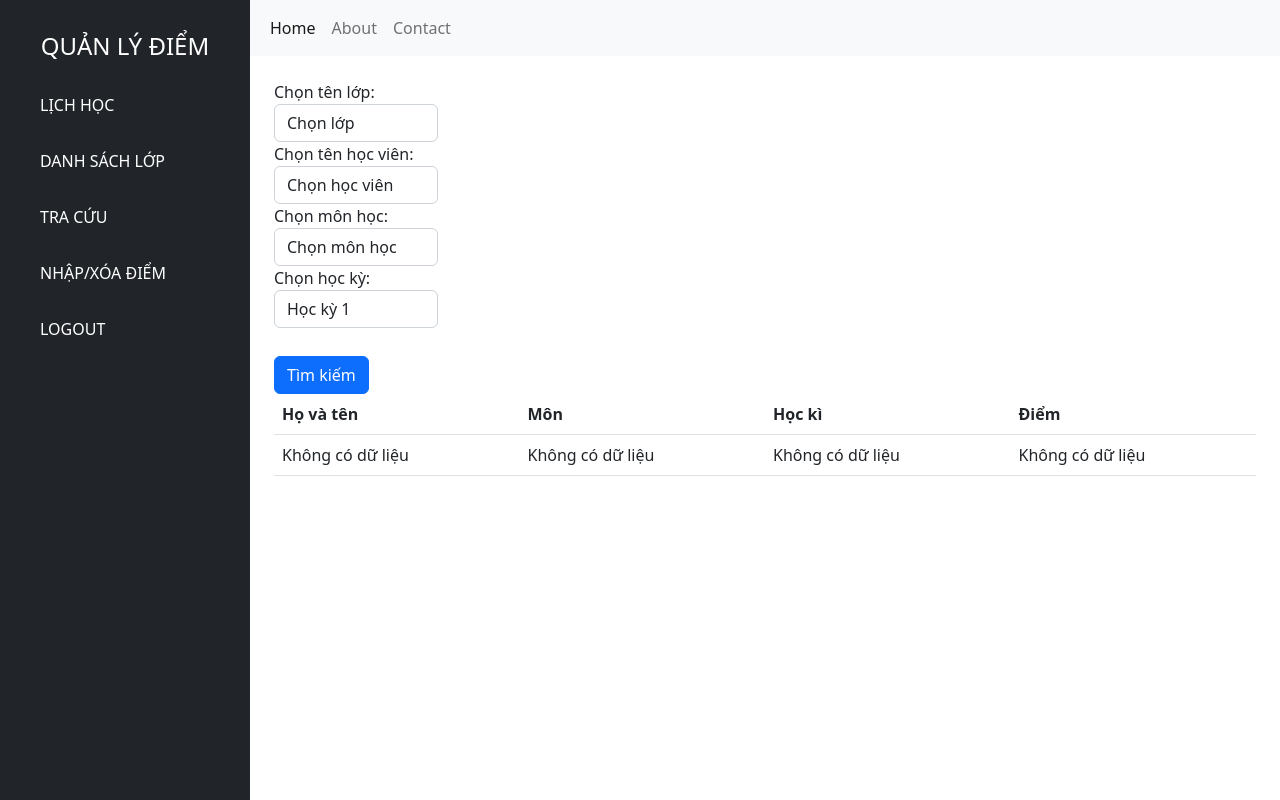
After one commit to quocytihn/Quanlydiem_letrungnguyen, a Django app: template myProject/myApp/templates/tracuu.html in a window 1280 px wide. The commit adds this page. Run offline with Django 5.2, Linux system fonts and the light colour scheme; the template is opened without the code that fills it: values that come from a table or form of the project are taken from there, others are empty.

Commit message:
home.html

```diff
--- a/myProject/myApp/templates/base.html
+++ b/myProject/myApp/templates/base.html
@@ -10,19 +10,20 @@
     <link rel="stylesheet" href="{% static 'css/styles.css' %}">
 </head>
 <body>
-    <div class="wrapper">
+    <div class="d-flex">
+        <!-- Sidebar -->
 
         {% include 'sidebar.html' %}
 
-        <div class="main-panel">
-
+        <div class="flex-grow-1">
+            <!-- Navbar -->
             {% include 'navigation.html' %}
-
+            <!-- Page Content -->
+            <div class="p-4">
             {% block content %}{% endblock content %}
 
             {% include 'footer.html' %}
-
-        </div>
+            <div>
     </div>
     <script src="https://cdn.jsdelivr.net/npm/bootstrap@5.2.3/dist/js/bootstrap.bundle.min.js" integrity="sha384-kenU1KFdBIe4zVF0s0G1M5b4hcpxyD9F7jL+jjXkk+Q2h455rYXK/7HAuoJl+0I4" crossorigin="anonymous"></script>
     <script src="{% static 'js/scripts.js' %}"></script>
--- a/myProject/myApp/templates/navigation.html
+++ b/myProject/myApp/templates/navigation.html
@@ -0,0 +1,20 @@
+<nav class="navbar navbar-expand-lg navbar-light bg-light">
+    <div class="container-fluid">
+        <button class="navbar-toggler" type="button" data-bs-toggle="collapse" data-bs-target="#navbarNav" aria-controls="navbarNav" aria-expanded="false" aria-label="Toggle navigation">
+            <span class="navbar-toggler-icon"></span>
+        </button>
+        <div class="collapse navbar-collapse" id="navbarNav">
+            <ul class="navbar-nav me-auto">
+                <li class="nav-item">
+                    <a class="nav-link active" aria-current="page" href="#">Home</a>
+                </li>
+                <li class="nav-item">
+                    <a class="nav-link" href="#">About</a>
+                </li>
+                <li class="nav-item">
+                    <a class="nav-link" href="#">Contact</a>
+                </li>
+            </ul>
+        </div>
+    </div>
+</nav>
--- a/myProject/myApp/templates/sidebar.html
+++ b/myProject/myApp/templates/sidebar.html
@@ -0,0 +1,20 @@
+<nav class="bg-dark text-white vh-100 p-3" style="width: 250px;">
+    <h4 class="text-center m-3">QUẢN LÝ ĐIỂM</h4>
+    <ul class="nav flex-column">
+        <li class="nav-item p-2">
+            <a class="nav-link text-white" href="#">LỊCH HỌC</a>
+        </li>
+        <li class="nav-item p-2">
+            <a class="nav-link text-white" href="#">DANH SÁCH LỚP</a>
+        </li>
+        <li class="nav-item p-2">
+            <a class="nav-link text-white" href="#">TRA CỨU</a>
+        </li>
+        <li class="nav-item p-2">
+            <a class="nav-link text-white" href="#">NHẬP/XÓA ĐIỂM</a>
+        </li>
+        <li class="nav-item p-2">
+            <a class="nav-link text-white" href="#">LOGOUT</a>
+        </li>
+    </ul>
+</nav>
--- /dev/null
+++ b/myProject/myApp/templates/tracuu.html
@@ -0,0 +1,71 @@
+{% extends 'base.html' %}
+
+{% block title %}Trang Chủ{% endblock %}
+
+{% block content %}
+<content>
+  <form action="" method="post">
+    <div class="form-row" >
+      {% csrf_token %}
+      <div class="col-md-2">
+        <div class="form-group">
+            {{ form.ten_lop.label_tag }}
+            {{ form.ten_lop }}
+        </div>
+      </div>
+      <div class="col-md-2">
+        <div class="form-group">
+            {{ form.ten_hoc_vien.label_tag }}
+            {{ form.ten_hoc_vien }}
+        </div>
+      </div>
+      <div class="col-md-2">
+        <div class="form-group">
+            {{ form.ten_mon_hoc.label_tag }}
+            {{ form.ten_mon_hoc }}
+        </div>
+      </div>
+      <div class="col-md-2">
+        <div class="form-group">
+            {{ form.hoc_ki.label_tag }}
+            {{ form.hoc_ki }}
+        </div>
+      </div>
+      <div class="col-md-4 pt-4 mt-1">
+        <button type="submit" class="btn btn-primary">Tìm kiếm</button>
+      </div>
+    </div>
+  </form>
+  <div>
+    <table class="table table-hover">
+      <thead>
+        <tr>
+          <th scope="col">Họ và tên</th>
+          <th scope="col">Môn</th>
+          <th scope="col">Học kì</th>
+          <th scope="col">Điểm</th>
+        </tr>
+      </thead>
+      <tbody>
+        {% if content %}
+          {% for item in content %}
+            <tr>
+              <td>{{item.ma_hv}}</td>
+              <td>{{item.ma_mh}}</td>
+              <td>{{item.hoc_ki}}</td>
+              <td>{{item.diem}}</td>
+            </tr>
+          {% endfor %}
+        {% else %}
+            <tr>
+              <td>Không có dữ liệu</td>
+              <td>Không có dữ liệu</td>
+              <td>Không có dữ liệu</td>
+              <td>Không có dữ liệu</td>
+            </tr>
+        {% endif %}
+      </tbody>
+    </table>
+  </div>
+</content>
+{% endblock %}
```
Also changed, not shown: myProject/myApp/templates/home.html (+1 -83 lines), myProject/myApp/templates/danhsach.html (added), myProject/myApp/templates/lichhoc.html (added), 1 other file.
